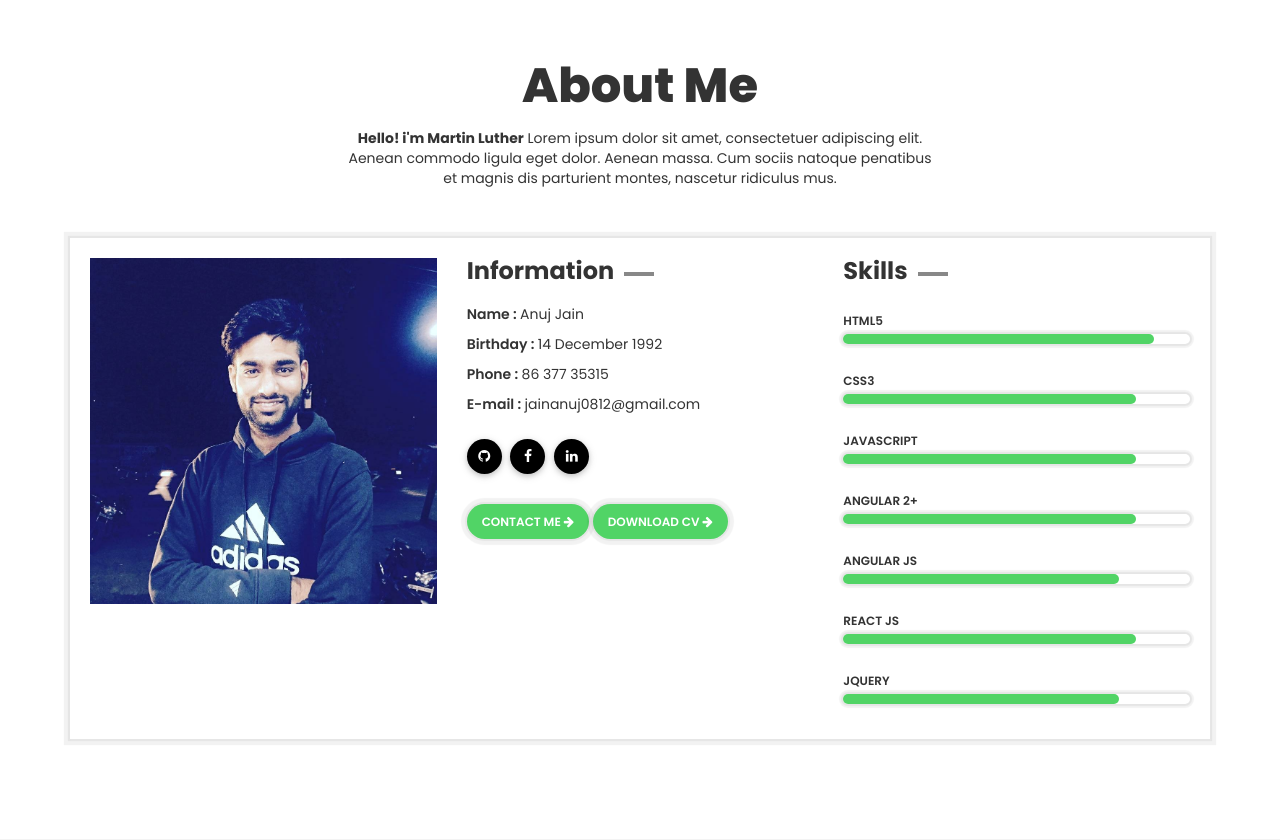
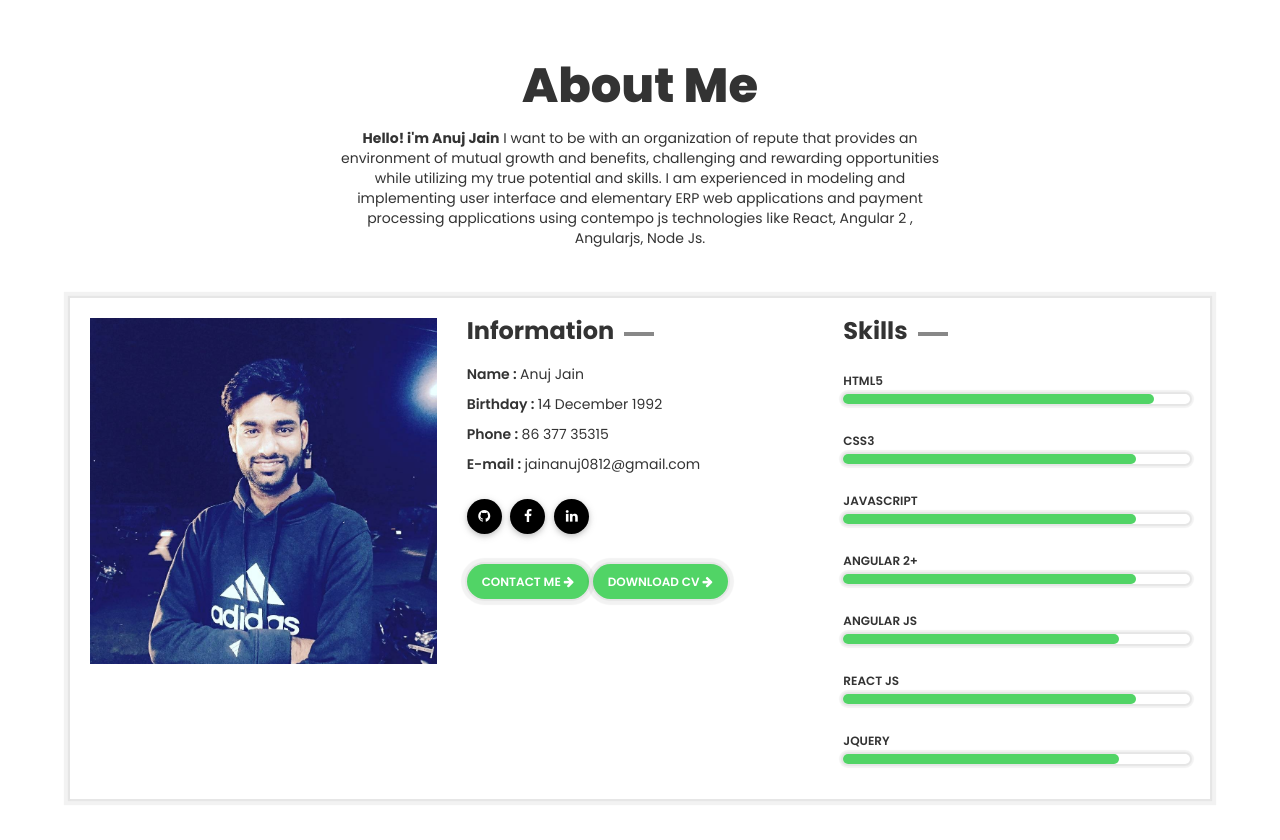
Before and after one commit to jainanuj0812/portfolio, a plain HTML site: page index.html in a window 1280 px wide. Shown: the part 840-1680 px from the top of the page. Drawn offline with Linux system fonts and the light colour scheme; no server answers.

Commit message:
Added Resume

```diff
--- a/index.html
+++ b/index.html
@@ -99,9 +99,10 @@
   <div class="container">
     <div class="section-title-01">
       <h2>About Me</h2>
-      <p><strong>Hello! i'm Martin Luther</strong> Lorem ipsum dolor sit amet, consectetuer adipiscing elit. Aenean
-        commodo ligula eget dolor. Aenean massa. Cum sociis natoque penatibus et magnis dis parturient montes, nascetur
-        ridiculus mus.</p>
+      <p><strong>Hello! i'm Anuj Jain</strong> I want to be with an organization of repute that provides an environment of mutual growth and
+        benefits, challenging and rewarding opportunities while utilizing my true potential and
+        skills. I am experienced in modeling and implementing user interface and elementary ERP web
+        applications and payment processing applications using contempo js technologies like React, Angular 2 , Angularjs, Node Js.</p>
     </div><!-- .section-title -->
 
     <div class="about-me-box">
@@ -127,8 +128,8 @@
             </ul>
           </div><!-- .social-link -->
           <div class="about-actions">
-            <button class="m-btn-01 lets-talk">contact me <i class="fa fa-arrow-right"></i></button>
-            <button class="m-btn-01">download cv <i class="fa fa-arrow-right"></i></button>
+            <a href="mailto:jainanuj0812@gmail.com" class="m-btn-01 lets-talk">contact me <i class="fa fa-arrow-right"></i></a>
+            <a target="_blank" href="static/Anuj_Jain_Resume.pdf" class="m-btn-01">download cv <i class="fa fa-arrow-right"></i></a>
           </div>
         </div>
         <div class="col-md-4">
```
Also changed, not shown: 1 other file.
